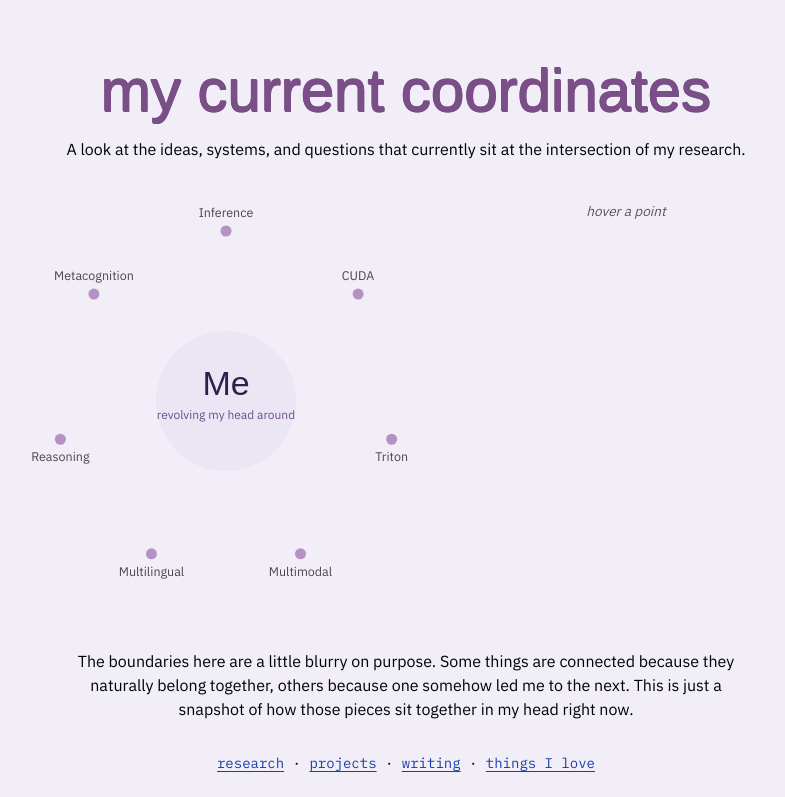
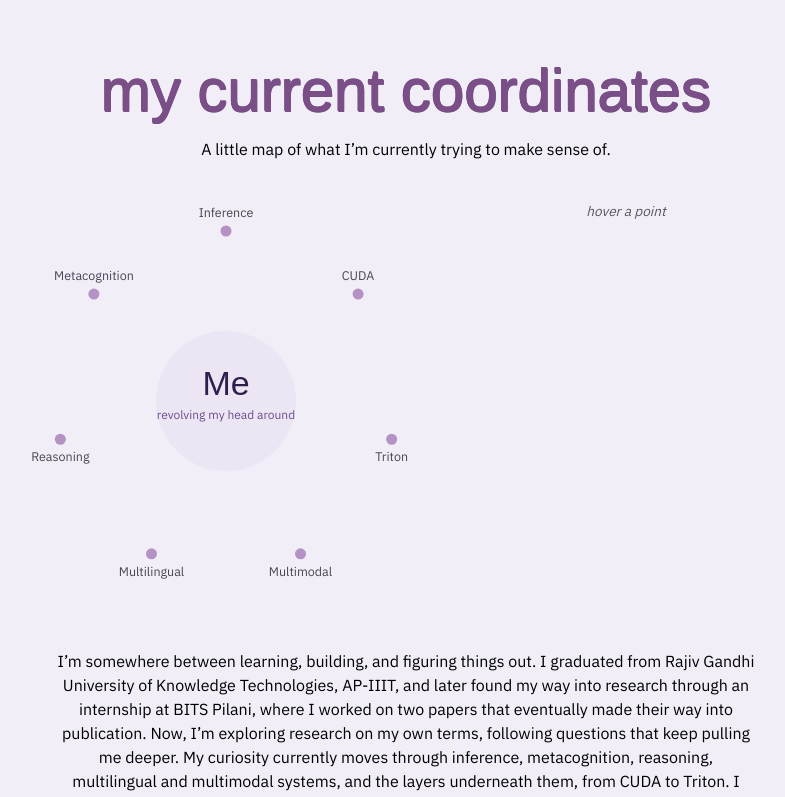
Before and after one commit to pranathi000/portfolio, a Next.js app: page / in a window 1280 px wide. Shown: the part 5140-5937 px from the top of the page, without its empty margins (244-1029 px from the left). Built offline with nearby package versions, Linux system fonts and the light colour scheme; a web font is replaced by a local one.

Commit message:
Update About.tsx

```diff
--- a/components/About.tsx
+++ b/components/About.tsx
@@ -6,12 +6,16 @@ export default function About() {
       <h2 className="font-hand script-bold text-5xl md:text-6xl text-lilac mb-4">
         my current coordinates
       </h2>
-      <p className="mb-10">A look at the ideas, systems, and questions that currently sit at the intersection of my research.</p>
+      <p className="mb-10">A little map of what I’m currently trying to make sense of.  </p>
 
       <AboutRing />
 
       <p className="max-w-prose mx-auto mt-12 mb-8">
-        The boundaries here are a little blurry on purpose. Some things are connected because they naturally belong together, others because one somehow led me to the next. This is just a snapshot of how those pieces sit together in my head right now.
+        I’m somewhere between learning, building, and figuring things out. I graduated from Rajiv Gandhi University of Knowledge Technologies,
+        AP-IIIT, and later found my way into research through an internship at BITS Pilani, where I worked on two papers that eventually made their way into publication.
+        Now, I’m exploring research on my own terms, following questions that keep pulling me deeper. My curiosity currently moves through inference, metacognition, reasoning,
+        multilingual and multimodal systems,
+        and the layers underneath them, from CUDA to Triton. I don’t think of these as boxes to fit into, but as coordinates on a map that keeps changing as I learn.
       </p>
 
       <div className="font-mono text-sm">
```
